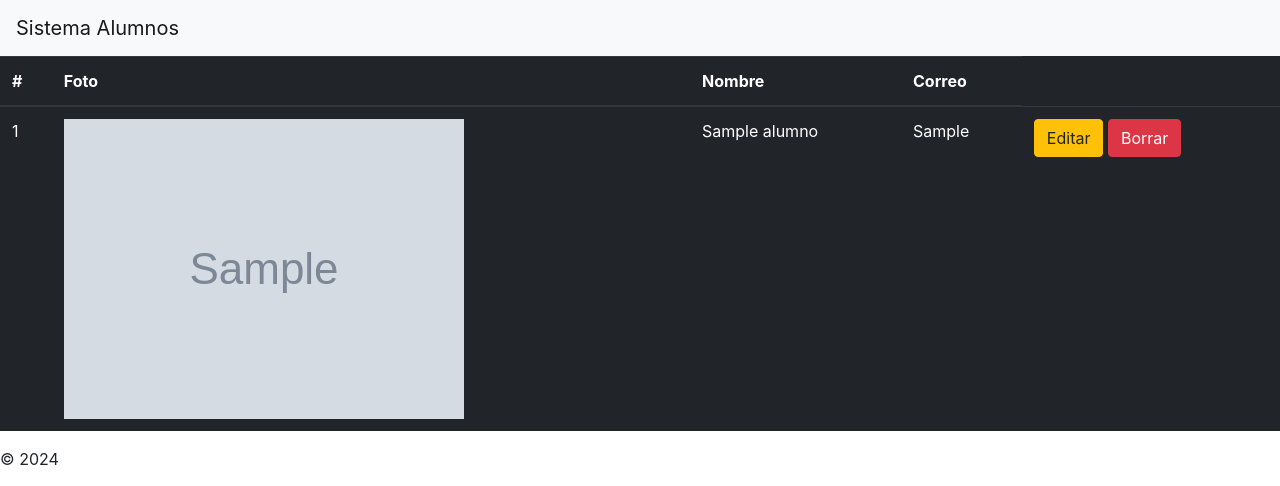
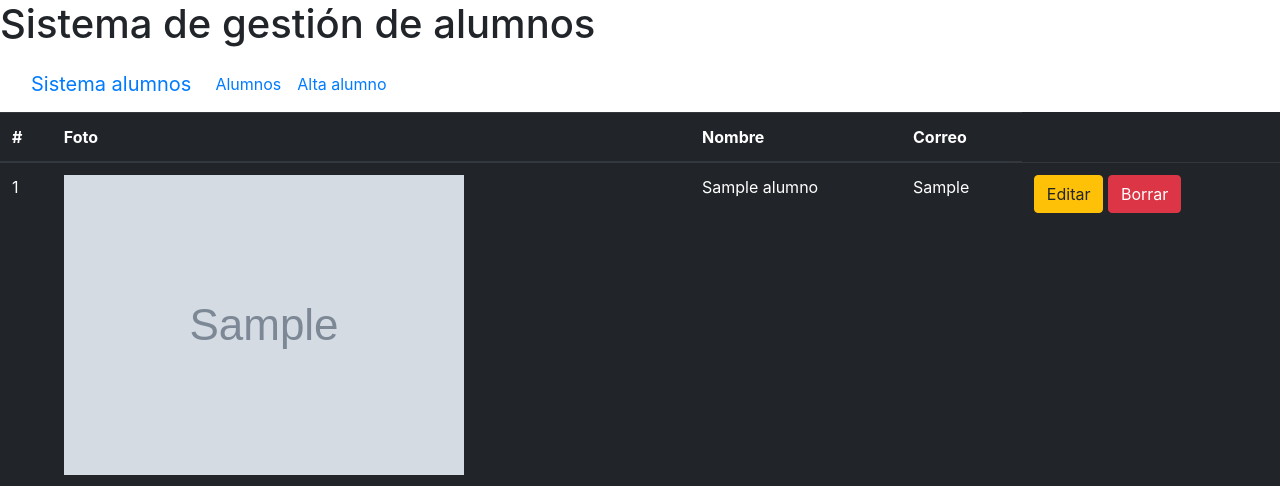
Before and after one commit to carlaener/SistemaAlumnos, a Flask app: page / in a window 1280 px wide. Shown: the top 486 px of the page. Run offline with Flask 3, Linux system fonts and the light colour scheme; tables that the repository leaves empty hold one stand-in row (values such as "Sample post"); grey boxes marked "Sample" are stand-in pictures; some libraries are stand-ins or nearby versions.

Commit message:
Navigation bar

```diff
--- a/src/app.py
+++ b/src/app.py
@@ -1,6 +1,5 @@
 #Sistema alumnos Python
-from flask import Flask
-from flask import render_template, request, redirect, url_for
+from flask import Flask, url_for, render_template, request, redirect
 from flaskext.mysql import MySQL
 from datetime import datetime
 import os
--- a/src/templates/alumnos/index.html
+++ b/src/templates/alumnos/index.html
@@ -1,4 +1,5 @@
 {% include 'header.html' %}
+
 <table class="table table-dark">
     <thead class="thead-dark">
         <tr>
--- a/src/templates/header.html
+++ b/src/templates/header.html
@@ -7,19 +7,30 @@
     <link rel="stylesheet" href="https://maxcdn.bootstrapcdn.com/bootstrap/4.0.0/css/bootstrap.min.css">
     <title>Sistema Alumnos</title>
 </head>
+
 <body>
-    <nav class="navbar navbar-expand-lg navbar-light bg-light">
-        <a class="navbar-brand" href="{{ url_for('index')}}">Sistema Alumnos</a>
-        <button class="navbar-toggler" type="button" data-toggle="collapse" data-target="#navbarNavAltMarkup" aria-controls="navbarNavAltMarkup" aria-expanded="false" aria-lavel="Toggle-navigation">
+    <h1>Sistema de gestión de alumnos</h1>
+
+    <nav class="navbar navbar-expand-lg bg-body-tertiary">
+        <div class="container-fluid">
+          <a class="navbar-brand" href="#">Sistema alumnos</a>
+          <button class="navbar-toggler" type="button" data-bs-toggle="collapse" data-bs-target="#navbarNav" aria-controls="navbarNav" aria-expanded="false" aria-label="Toggle navigation">
             <span class="navbar-toggler-icon"></span>
-        </button>
-        <div class="collapse navbaar-collapse" id="navbarNavAltMarkup">
-            <div class="navbar-nav">
-                <a class="nav-item nav-link active" href="{{ url_for('index')}}">Alumnos<span class="sr-only">(current)</span></a>
-                <a class="nav-item nav-link" href="{{ url_for('create')}}">Alta alumno</a>
-            </div>
+          </button>
+          <div class="collapse navbar-collapse" id="navbarNav">
+            <ul class="navbar-nav">
+              <li class="nav-item">
+                <a class="nav-link active" aria-current="page" href="{{ url_for('index') }}">Alumnos</a>
+              </li>
+              <li class="nav-item">
+                <a class="nav-link" href="{{ url_for('create') }}">Alta alumno</a>
+              </li>
+
+            </ul>
+          </div>
         </div>
-    </nav>
+      </nav>
+
     <div class="container">
 
     </div>
```
